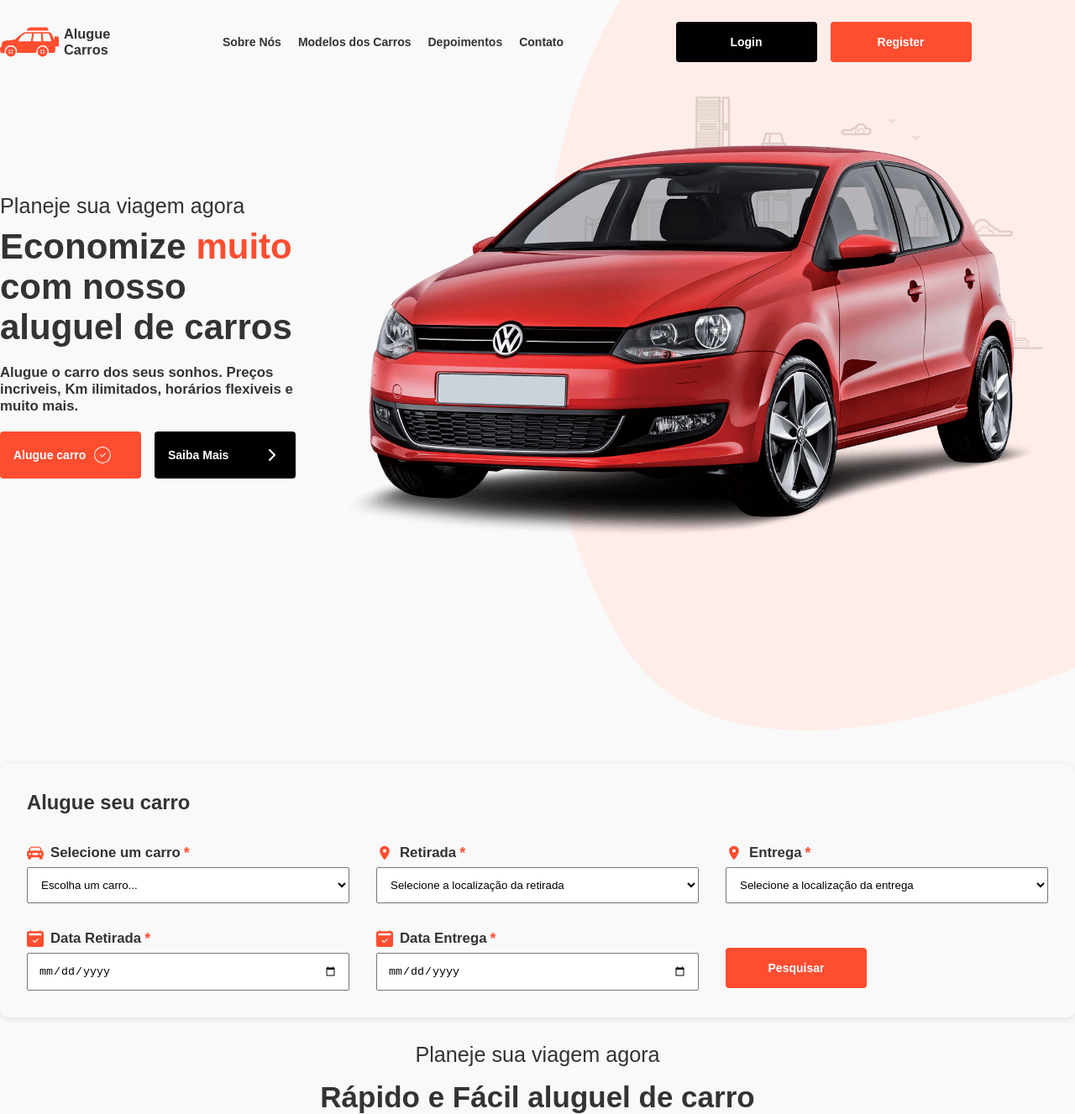
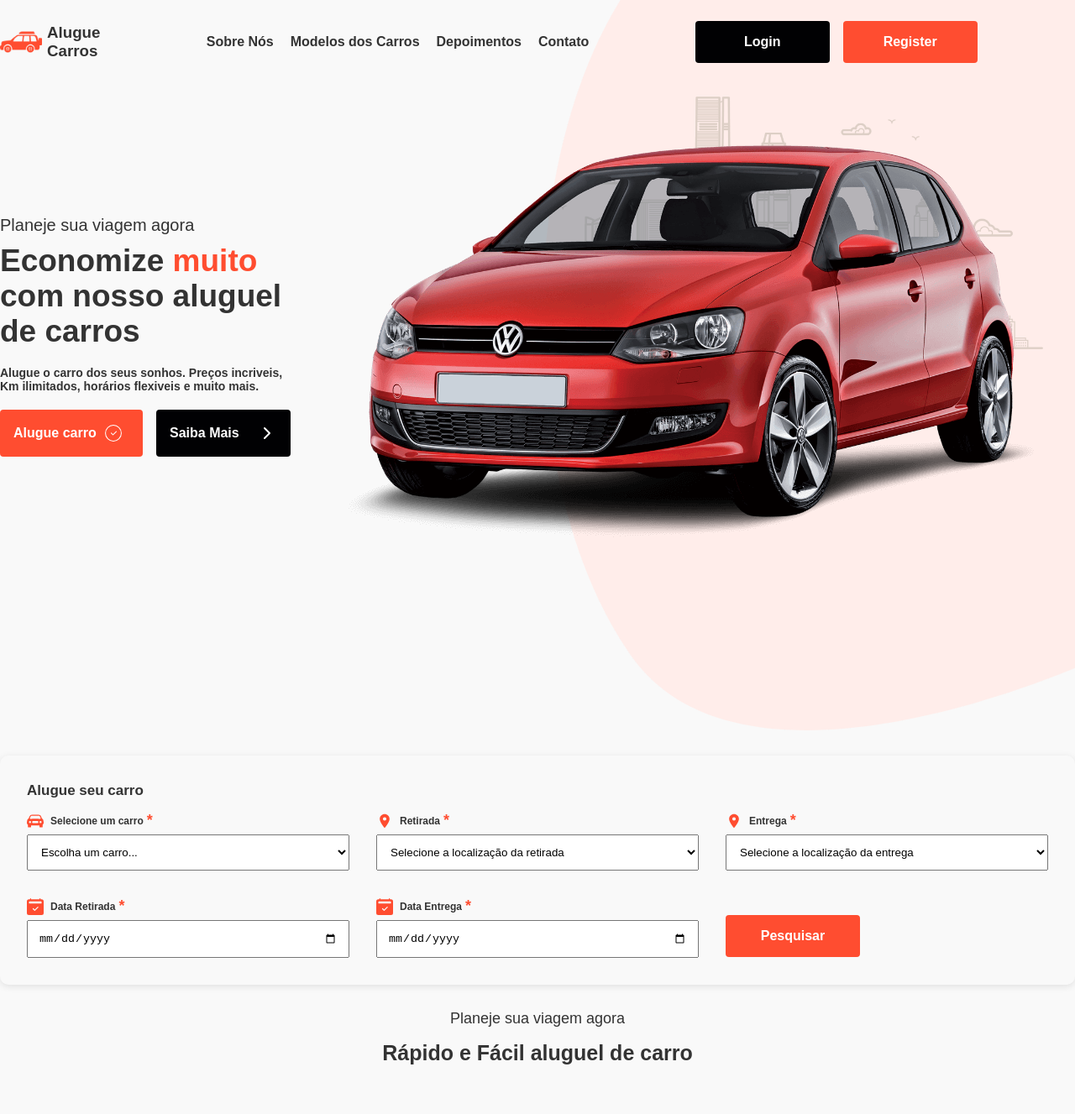
Before and after one commit to AndersonKardek/alugue-carros, a React (Vite) app: page / in a window 1280 px wide. Shown: the whole page at 84% size. After the commit the page ends 1269 px from the top, so only its background shows below. Built offline with nearby package versions, Linux system fonts and the light colour scheme.

Commit message:
refactor: changing px to rem unity

```diff
--- a/src/components/ButtonModel/styles.ts
+++ b/src/components/ButtonModel/styles.ts
@@ -10,10 +10,10 @@ export const Button = styled.button<IProps>`
   justify-content: ${({ displayIcon }) =>
     displayIcon ? "space-between" : "center"};
   align-items: center;
-  padding: 16px;
-  width: 12em;
-  border-radius: 4px;
-  font-size: 1em;
+  padding: 1.6rem;
+  width: 16rem;
+  border-radius: 0.4rem;
+  font-size: 1.6rem;
   font-weight: bold;
   background-color: ${({ secundary }) =>
     secundary
@@ -24,7 +24,7 @@ export const Button = styled.button<IProps>`
   transition: all 400ms ease-in-out;
 
   &:hover {
-    border-radius: 16px;
+    border-radius: 1.6rem;
     box-shadow: 0 4px 16px 0 rgba(0, 0, 0, 0.3);
 
     color: ${({ secundary }) =>
@@ -36,8 +36,8 @@ export const Button = styled.button<IProps>`
   & svg {
     display: flex;
     align-items: end;
-    margin-left: 8px;
-    font-size: 24px;
+    margin-left: 0.8rem;
+    font-size: 2.4rem;
   }
 
   @media (max-width: 500px) {
--- a/src/components/Header/styles.ts
+++ b/src/components/Header/styles.ts
@@ -1,9 +1,9 @@
 import styled from "styled-components";
 
 export const Content = styled.nav`
-  height: 100px;
+  height: 10rem;
   font-weight: bold;
-  font-size: 1rem;
+  font-size: 1.6rem;
   display: flex;
   align-items: center;
   justify-content: space-between;
@@ -16,13 +16,13 @@ export const Content = styled.nav`
     color: ${(props) => props.theme.colors.text};
     img {
       width: 5rem;
-      margin-right: 6px;
+      margin-right: 0.6rem;
     }
   }
 
   .buttons {
     display: flex;
-    gap: 16px;
+    gap: 1.6rem;
 
     @media (max-width: 1200px) {
       display: none;
@@ -55,15 +55,15 @@ export const Content = styled.nav`
   }
 
   .linkMobile {
-    margin-top: 13px;
-    font-size: 1.5em;
+    margin-top: 1.3rem;
+    font-size: 1.6rem;
     font-weight: bold;
     text-decoration: none;
     color: ${(props) => props.theme.colors.text};
   }
 
   & svg {
-    font-size: 1.7em;
+    font-size: 1.7rem;
     z-index: 5;
     cursor: pointer;
 
@@ -81,7 +81,7 @@ export const ListStyle = styled.ul`
     text-decoration: none;
     color: ${(props) => props.theme.colors.text};
     font-weight: bold;
-    font-size: 1rem;
+    font-size: 1.6rem;
     margin: 0px 10px;
 
     &:hover {
--- a/src/components/Hero/styles.ts
+++ b/src/components/Hero/styles.ts
@@ -24,14 +24,14 @@ export const ContentWrapper = styled.div`
   height: 75vh;
 
   h5 {
-    font-size: 1.8em;
+    font-size: 2rem;
     font-weight: 500;
-    margin-bottom: 10px;
+    margin-bottom: 1rem;
   }
 
   h4 {
-    font-size: 3em;
-    margin-bottom: 20px;
+    font-size: 3.7rem;
+    margin-bottom: 2rem;
 
     strong {
       color: ${(props) => props.theme.colors.primary};
@@ -39,24 +39,24 @@ export const ContentWrapper = styled.div`
   }
 
   span {
-    font-size: 1.2em;
+    font-size: 1.4rem;
     font-weight: 600;
   }
 
   .buttons {
-    margin-top: 20px;
+    margin-top: 2rem;
     display: flex;
     flex-wrap: wrap;
-    gap: 16px;
+    gap: 1.6rem;
 
     .link {
       display: flex;
       justify-content: "space-between";
       align-items: center;
-      padding: 16px;
-      width: 12em;
-      border-radius: 4px;
-      font-size: 1em;
+      padding: 1.6rem;
+      width: 17rem;
+      border-radius: 0.4rem;
+      font-size: 1.6rem;
       font-weight: bold;
       background-color: ${(props) => props.theme.colors.primary};
       color: #ffff;
@@ -64,7 +64,7 @@ export const ContentWrapper = styled.div`
       transition: all 400ms ease-in-out;
 
       &:hover {
-        border-radius: 16px;
+        border-radius: 1.6rem;
         box-shadow: 0 4px 16px 0 rgba(0, 0, 0, 0.3);
 
         color: ${(props) => props.theme.colors.secundary};
@@ -73,8 +73,8 @@ export const ContentWrapper = styled.div`
       & svg {
         display: flex;
         text-align: end;
-        margin-left: 8px;
-        font-size: 24px;
+        margin-left: 0.8rem;
+        font-size: 2.4rem;
       }
 
       @media (max-width: 500px) {
--- a/src/components/LabelModel/styles.ts
+++ b/src/components/LabelModel/styles.ts
@@ -3,16 +3,16 @@ import styled from "styled-components";
 export const LabelStyles = styled.label<React.FC>`
   display: flex;
   align-items: center;
-  font-size: 1em;
+  font-size: 1.6rem;
 
   span {
-    margin-left: 4px;
-    font-size: 18px;
+    margin-left: 0.4rem;
+    font-size: 1.8rem;
     color: ${(props) => props.theme.colors.primary};
   }
   & svg {
-    margin-right: 8px;
-    font-size: 20px;
+    margin-right: 0.8rem;
+    font-size: 2rem;
     color: ${(props) => props.theme.colors.primary};
   }
 `;
--- a/src/components/PlanYourTrip/styles.ts
+++ b/src/components/PlanYourTrip/styles.ts
@@ -12,7 +12,7 @@ export const TitleHeader = styled.div`
   align-items: center;
 
   h3 {
-    margin-bottom: 16px;
+    margin-bottom: 1.6rem;
     font-size: 1.8rem;
     font-weight: 400;
   }
--- a/src/components/bookCar/styles.ts
+++ b/src/components/bookCar/styles.ts
@@ -4,28 +4,28 @@ export const WrapperSection = styled.section`
   display: flex;
   justify-content: center;
   align-items: center;
-  margin-top: 15em;
-  margin-bottom: 30px;
+  margin-top: 20rem;
+  margin-bottom: 3rem;
 
   form {
     width: 100vw;
     box-shadow: 0 2px 8px 0 rgba(0, 0, 0, 0.1);
-    border-radius: 10px;
-    padding: 32px;
+    border-radius: 1rem;
+    padding: 3.2rem;
 
     h2 {
-      margin-bottom: 1.5em;
-      font-size: 1.7em;
+      margin-bottom: 1.5rem;
+      font-size: 1.7rem;
     }
   }
 
   .formContent {
     display: grid;
     grid-template-columns: repeat(3, 1fr);
-    gap: 32px;
+    gap: 3.2rem;
 
     .btn {
-      margin-top: 21px;
+      margin-top: 2.1rem;
     }
 
     @media (max-width: 1000px) {
@@ -47,12 +47,12 @@ export const DropDownDiv = styled.div`
   flex-direction: column;
 
   label {
-    font-size: 1.2em;
+    font-size: 1.2rem;
     font-weight: 700;
-    margin-bottom: 6px;
+    margin-bottom: 0.6rem;
   }
   select {
-    padding: 12px;
+    padding: 1.2rem;
   }
 `;
 
@@ -61,12 +61,12 @@ export const DateDiv = styled.div`
   flex-direction: column;
 
   label {
-    font-size: 1.2em;
+    font-size: 1.2rem;
     font-weight: 700;
-    margin-bottom: 6px;
+    margin-bottom: 0.6rem;
   }
 
   input {
-    padding: 12px;
+    padding: 1.2rem;
   }
 `;
--- a/src/styles/global.ts
+++ b/src/styles/global.ts
@@ -1,6 +1,11 @@
 import { createGlobalStyle } from "styled-components";
 
 export default createGlobalStyle`
+
+  :root {
+    font-size: 62.5%;
+  }
+
   * {
     margin: 0;
     padding: 0;
```
